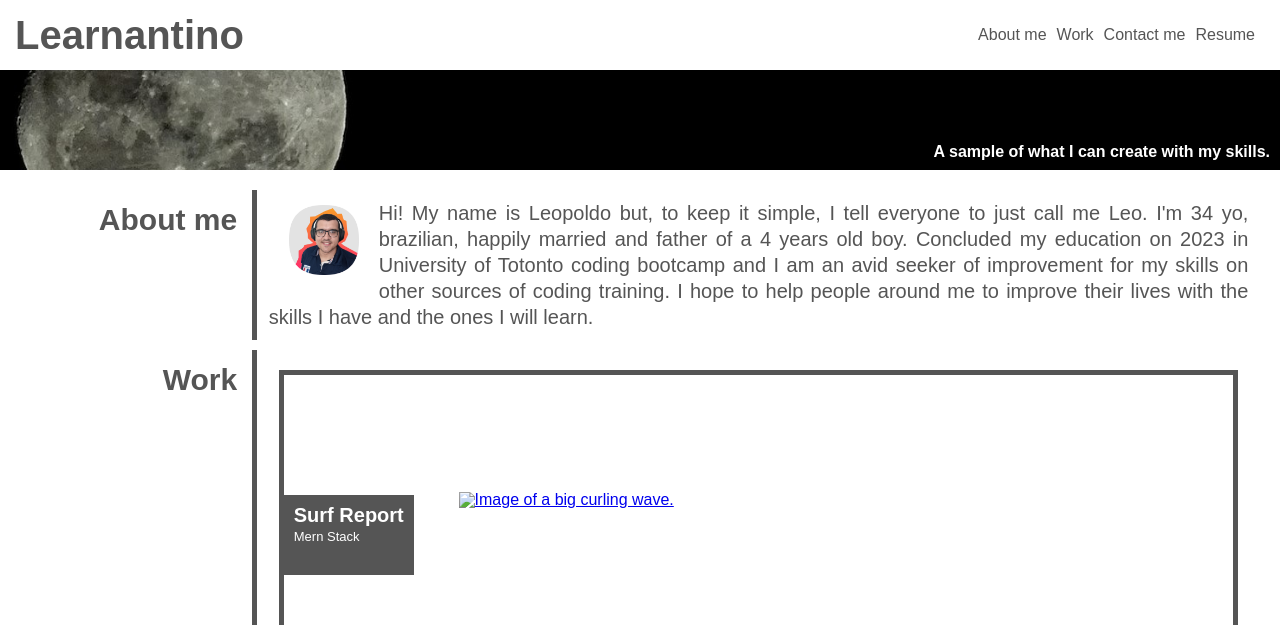
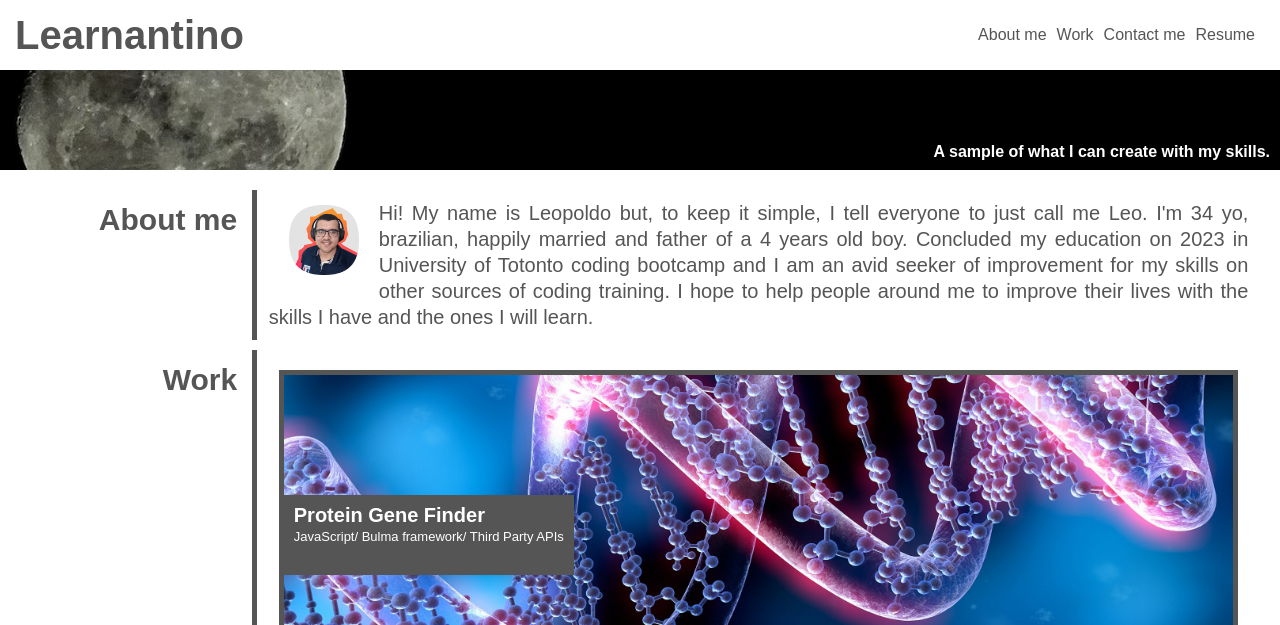
Before and after one commit to LeopoldoGurgel/LearnantinoPORTFOLIO, a plain HTML site: page index.html in a window 1280 px wide. Shown: the top 625 px of the page. Drawn offline with Linux system fonts and the light colour scheme; grey boxes are pictures that could not be loaded.

Commit message:
portfolio update

```diff
--- a/index.html
+++ b/index.html
@@ -71,8 +71,8 @@ for better organization.-->
         <article>
             <div class="larger">
                 <figure>
-                    <a href="#"><img src="./assets/images/jeremy-bishop-iftBhUFfecE-unsplash.jpg" alt="Image of a big curling wave."></a>
-                    <figcaption><span>Surf Report</span> Mern Stack</figcaption>
+                    <a href="#"><img src="./assets/images/DNA.jpeg" alt="Image of a DNA-ds structure."></a>
+                    <figcaption><span>Protein Gene Finder</span> JavaScript/ Bulma framework/ Third Party APIs</figcaption>
                 </figure>
             </div>
 
```
Also changed, not shown: assets/images/DNA.jpeg (added), assets/images/GeneFinder.jpg (added).
